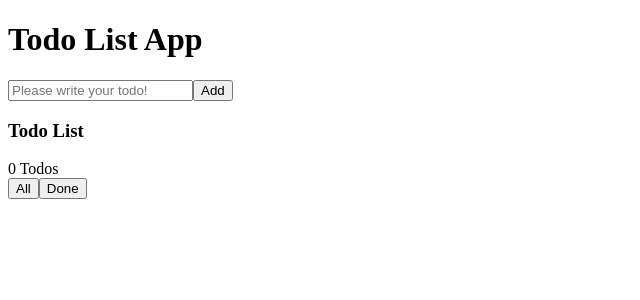
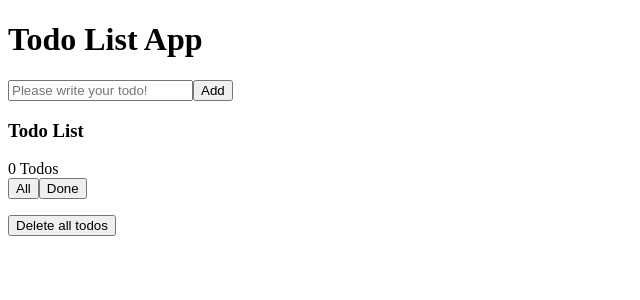
Before and after one commit to lazatdev/todo-list-app, a React (Vite) app: page / in a window 1280 px wide. Shown: the top 300 px of the page, without its empty margins (0-640 px from the left). Built offline with nearby package versions, Linux system fonts and the light colour scheme.

Commit message:
Btn => Delete all todos

```diff
--- a/src/App.jsx
+++ b/src/App.jsx
@@ -1,4 +1,5 @@
 import React, { useState, createContext } from 'react';
+import Button from './components/Button';
 import TodoForm from './components/TodoForm';
 import TodoItems from './components/TodoItems';
 
@@ -35,6 +36,11 @@ function App() {
 
   let getNumberOfTodos = () => todos.length;
 
+  let deleteAllTodos = () =>
+  {
+    setTodos([]);
+  }
+
   let providerValue = {
     deleteTodo,
     completeTodo
@@ -48,6 +54,9 @@ function App() {
           <TodoForm addTodo={addTodo}/>
           <TodoItems todos={todos} getNumberOfTodos={getNumberOfTodos}/>
         </TodoContext.Provider>
+        <div className='delete-todos'>
+          <Button content={'Delete all todos'} deleteAllTodos={deleteAllTodos}/>
+        </div>
         {console.log(todos)}
       </div>
     </main>
--- a/src/components/Button.jsx
+++ b/src/components/Button.jsx
@@ -1,6 +1,12 @@
 import React from 'react';
 
-let Button = ({backgroundColor, fontColor, content, setIsAll}) =>
+let Button = ({
+    backgroundColor,
+    fontColor,
+    content,
+    setIsAll,
+    deleteAllTodos
+    }) =>
 {
     let btnStyle = {
         backgroundColor: backgroundColor,
@@ -13,6 +19,7 @@ let Button = ({backgroundColor, fontColor, content, setIsAll}) =>
         {
             case 'All': return (<button style={btnStyle} onClick={() => setIsAll(true)}>{content}</button>);
             case 'Done': return (<button style={btnStyle} onClick={() => setIsAll(false)}>{content}</button>);
+            case 'Delete all todos': return (<button style={btnStyle} onClick={deleteAllTodos}>{content}</button>);
             default: return (<button style={btnStyle}>{content}</button>);
         }
     }
```
